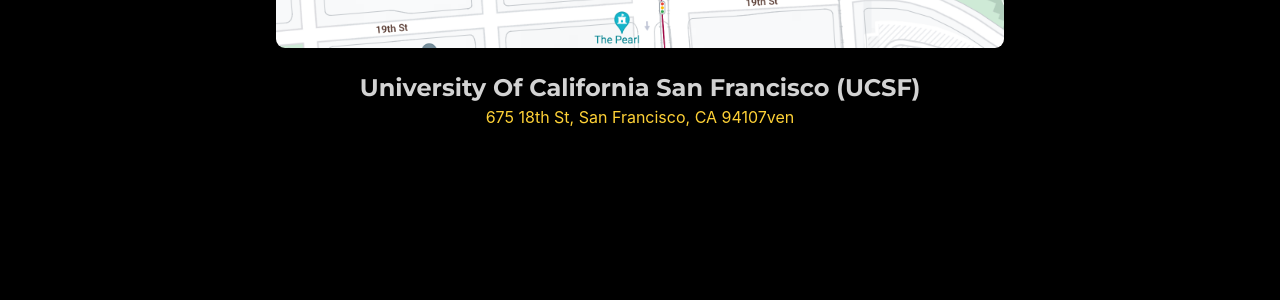
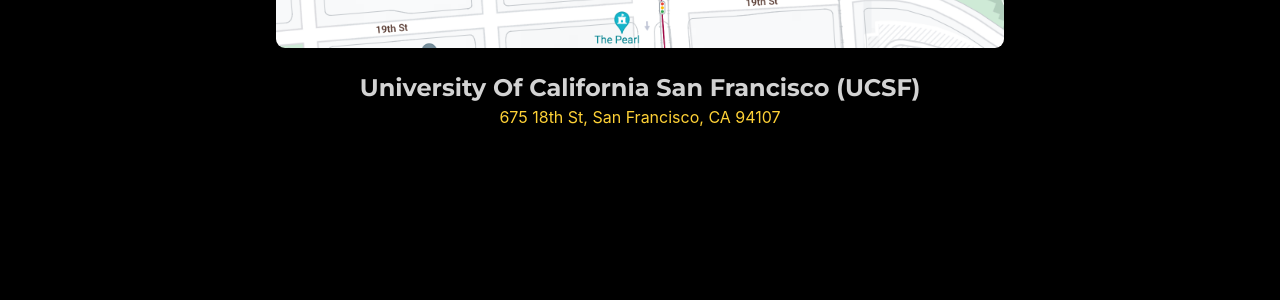
Before and after one commit to Brainhack-BayArea/Brainhack-BayArea.github.io, a Jekyll site: the page built from index.md, in a window 1280 px wide and 900 px high, scrolled down 3165 px. Shown: the part 153-453 px from the top of the window. Built offline with Jekyll 4.4.1, drawn with Linux system fonts in a browser that asks for light colours; some web fonts are replaced.

Commit message:
Update sitetext.yml

```diff
--- a/_data/sitetext.yml
+++ b/_data/sitetext.yml
@@ -39,7 +39,7 @@
   map: assets/img/venue-map2.png
   link: https://www.ucsfhealth.org/lp/pritzker-psychiatry-building
   maplink: https://goo.gl/maps/mg7pqUc5TRPY6rBEA
-  address: 675 18th St, San Francisco, CA 94107ven
+  address: 675 18th St, San Francisco, CA 94107
 
 projects:
   title: FEATURED PROJECTS
```
